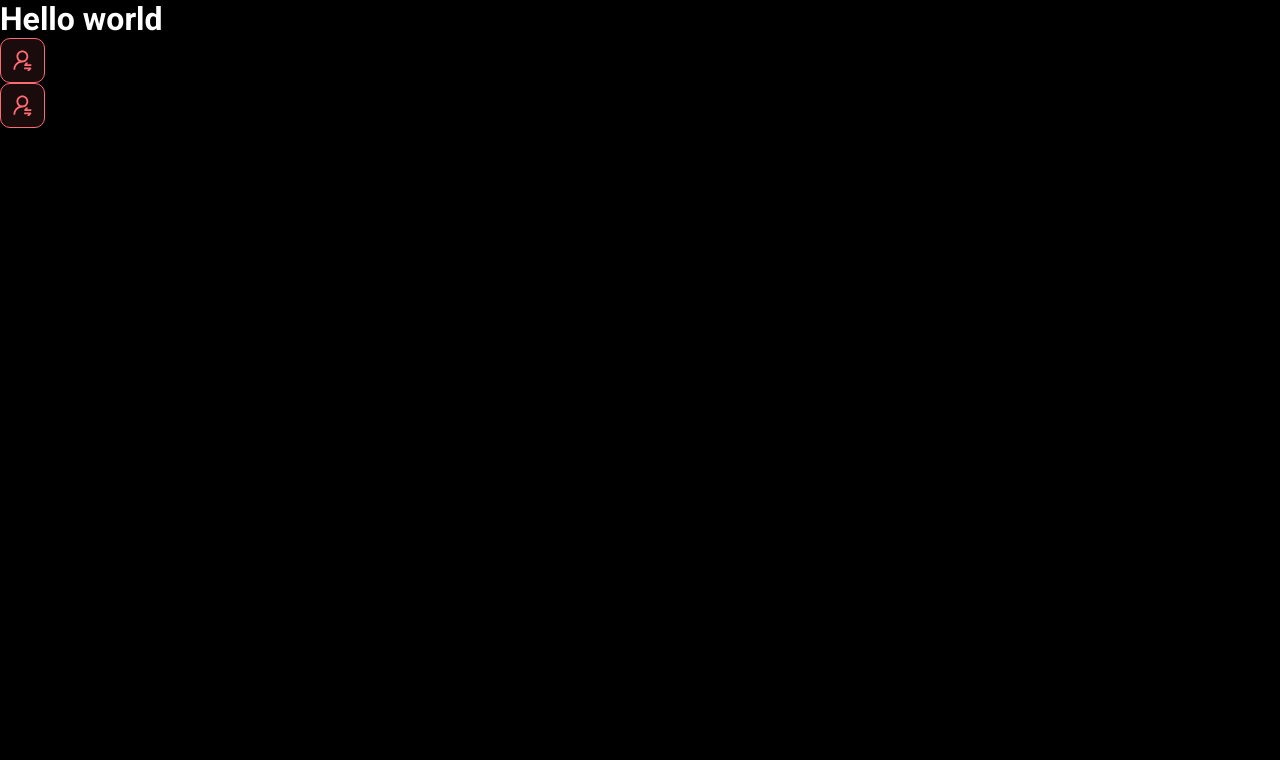
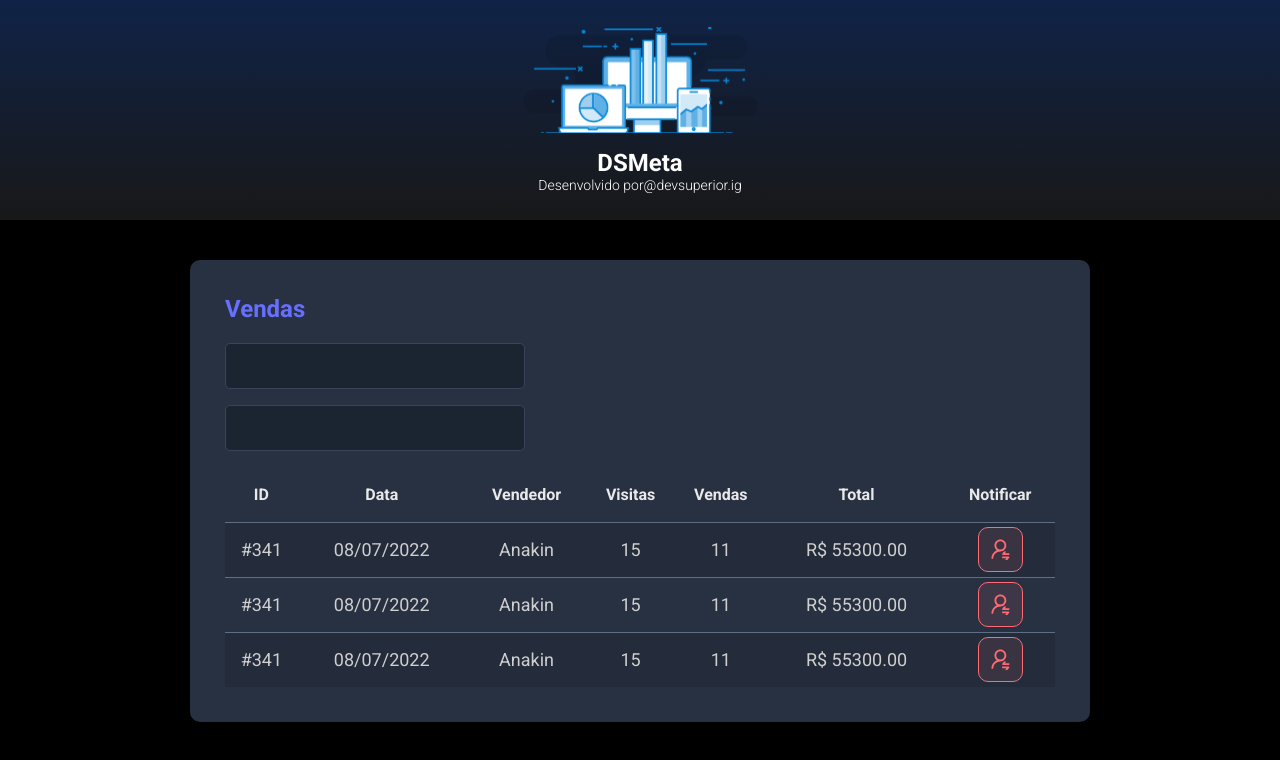
Before and after one commit to Micael-Macedo/dsmeta, a React (Vite) app in the folder frontend/: page / in a window 1280 px wide. Shown: the top 760 px of the page. Built offline with nearby package versions, Linux system fonts and the light colour scheme.

Commit message:
Other components

```diff
--- a/frontend/src/App.tsx
+++ b/frontend/src/App.tsx
@@ -1,11 +1,18 @@
 import NotificationButton from "./components/NotificationButton"
+import Header from "./components/Header"
+import SalesCard from "./components/SalesCard"
 
 function App() {
   return (
     <>
-    <h1>Hello world</h1>
-    <NotificationButton />
-    <NotificationButton/>
+      <Header />
+      <main>
+        <section id="sales">
+          <div className="dsmeta-container">
+            <SalesCard />
+          </div>
+        </section>
+      </main>
     </>
   )
 }
--- /dev/null
+++ b/frontend/src/components/Header/index.tsx
@@ -0,0 +1,18 @@
+import logo from '../../assets/img/logo.svg'
+import './styles.css'
+
+function Header() {
+    return (
+            <header>
+                <div className="dsmeta-logo-container">
+                    <img src={logo} alt="DSMeta" />
+                    <h1>DSMeta</h1>
+                    <p>
+                        Desenvolvido por
+                        <a href="https://www.instagram.com/devsuperior.ig">@devsuperior.ig</a>
+                    </p>
+                </div>
+            </header>
+    )
+}
+export default Header
--- /dev/null
+++ b/frontend/src/components/Header/styles.css
@@ -0,0 +1,27 @@
+header {
+    background: linear-gradient(180deg, #102347 0%, #181818 100%);
+    height: 220px;
+    display: flex;
+    align-items: center;
+    justify-content: center;
+}
+
+.dsmeta-logo-container {
+    display: flex;
+    flex-direction: column;
+    align-items: center;
+}
+
+.dsmeta-logo-container img {
+    width: 235px;
+}
+
+.dsmeta-logo-container h1 {
+    margin-top: 15px;
+    font-size: 24px;
+}
+
+.dsmeta-logo-container p {
+    font-size: 14px;
+    font-weight: 300;
+}
--- /dev/null
+++ b/frontend/src/components/SalesCard/index.tsx
@@ -0,0 +1,79 @@
+import NotificationButton from '../NotificationButton'
+import './styles.css'
+
+function SalesCard() {
+    return (
+        <div className="dsmeta-card">
+            <h2 className="dsmeta-sales-title">Vendas</h2>
+            <div>
+                <div className="dsmeta-form-control-container">
+                    <input className="dsmeta-form-control" type="text" />
+                </div>
+                <div className="dsmeta-form-control-container">
+                    <input className="dsmeta-form-control" type="text" />
+                </div>
+            </div>
+
+            <div>
+                <table className="dsmeta-sales-table">
+                    <thead>
+                        <tr>
+                            <th className="show992">ID</th>
+                            <th className="show576">Data</th>
+                            <th>Vendedor</th>
+                            <th className="show992">Visitas</th>
+                            <th className="show992">Vendas</th>
+                            <th>Total</th>
+                            <th>Notificar</th>
+                        </tr>
+                    </thead>
+                    <tbody>
+                        <tr>
+                            <td className="show992">#341</td>
+                            <td className="show576">08/07/2022</td>
+                            <td>Anakin</td>
+                            <td className="show992">15</td>
+                            <td className="show992">11</td>
+                            <td>R$ 55300.00</td>
+                            <td>
+                                <div className="dsmeta-red-btn-container">
+                                    <NotificationButton />
+                                </div>
+                            </td>
+                        </tr>
+                        <tr>
+                            <td className="show992">#341</td>
+                            <td className="show576">08/07/2022</td>
+                            <td>Anakin</td>
+                            <td className="show992">15</td>
+                            <td className="show992">11</td>
+                            <td>R$ 55300.00</td>
+                            <td>
+                                <div className="dsmeta-red-btn-container">
+                                    <NotificationButton />
+                                </div>
+                            </td>
+                        </tr>
+                        <tr>
+                            <td className="show992">#341</td>
+                            <td className="show576">08/07/2022</td>
+                            <td>Anakin</td>
+                            <td className="show992">15</td>
+                            <td className="show992">11</td>
+                            <td>R$ 55300.00</td>
+                            <td>
+                                <div className="dsmeta-red-btn-container">
+                                    <NotificationButton />
+                                </div>
+                            </td>
+                        </tr>
+                    </tbody>
+
+                </table>
+            </div>
+
+        </div>
+    )
+}
+
+export default SalesCard
--- /dev/null
+++ b/frontend/src/components/SalesCard/styles.css
@@ -0,0 +1,97 @@
+.dsmeta-card {
+    background-color: #283142;
+    border-radius: 10px;
+    padding: 30px 10px;
+}
+
+.dsmeta-sales-title {
+    color: #676fff;
+    font-size: 24px;
+    margin-bottom: 20px;
+}
+
+.dsmeta-form-control-container {
+    margin-bottom: 16px;
+    max-width: 300px;
+}
+
+.dsmeta-form-control {
+    width: 100%;
+    height: 46px;
+    background-color: #1b2531;
+    border: 1px solid #384459;
+    border-radius: 5px;
+    color: #9aaabe;
+    padding: 0 20px;
+    font-size: 18px;
+}
+
+.dsmeta-sales-table {
+    width: 100%;
+    border-spacing: 0;
+    border-collapse: collapse;
+}
+
+.dsmeta-sales-table thead {
+    height: 55px;
+    font-size: 16px;
+    color: #e9e9e9;
+    font-weight: 700;
+}
+
+.dsmeta-sales-table tbody {
+    font-size: 14px;
+    font-weight: 400;
+    color: #cfcfcf;
+    text-align: center;
+}
+
+.dsmeta-sales-table tbody tr {
+    height: 74px;
+    border-top: 1px solid #5f6e82;
+}
+
+.dsmeta-sales-table tbody tr:hover>td {
+    background-color: #384459;
+}
+
+.dsmeta-sales-table tbody tr:nth-child(odd) {
+    background-color: #242c3b;
+}
+
+.dsmeta-red-btn-container {
+    display: flex;
+    justify-content: center;
+}
+
+.show576 {
+    display: none;
+}
+
+.show992 {
+    display: none;
+}
+
+@media (min-width: 576px) {
+    .show576 {
+        display: table-cell;
+    }
+
+    .dsmeta-card {
+        padding: 35px;
+    }
+
+    .dsmeta-sales-table tbody tr {
+        height: 55px;
+    }
+
+    .dsmeta-sales-table tbody {
+        font-size: 18px;
+    }
+}
+
+@media (min-width: 992px) {
+    .show992 {
+        display: table-cell;
+    }
+}
--- a/frontend/src/index.css
+++ b/frontend/src/index.css
@@ -20,40 +20,6 @@
   text-decoration: none;
 }
 
-header {
-  background: linear-gradient(180deg, #102347 0%, #181818 100%);
-  height: 220px;
-  display: flex;
-  align-items: center;
-  justify-content: center;
-}
-
-.dsmeta-logo-container {
-  display: flex;
-  flex-direction: column;
-  align-items: center;
-}
-
-.dsmeta-logo-container img {
-  width: 235px;
-}
-
-.dsmeta-logo-container h1 {
-  margin-top: 15px;
-  font-size: 24px;
-}
-
-.dsmeta-logo-container p {
-  font-size: 14px;
-  font-weight: 300;
-}
-
-.dsmeta-card {
-  background-color: #283142;
-  border-radius: 10px;
-  padding: 30px 10px;
-}
-
 .dsmeta-container {
   width: 100%;
   max-width: 900px;
@@ -63,111 +29,3 @@
 #sales {
   padding: 40px 10px;
 }
-
-.dsmeta-sales-title {
-  color: #676fff;
-  font-size: 24px;
-  margin-bottom: 20px;
-}
-
-.dsmeta-form-control-container {
-  margin-bottom: 16px;
-  max-width: 300px;
-}
-
-.dsmeta-form-control {
-  width: 100%;
-  height: 46px;
-  background-color: #1b2531;
-  border: 1px solid #384459;
-  border-radius: 5px;
-  color: #9aaabe;
-  padding: 0 20px;
-  font-size: 18px;
-}
-
-.dsmeta-sales-table {
-  width: 100%;
-  border-spacing: 0;
-  border-collapse: collapse;
-}
-
-.dsmeta-sales-table thead {
-  height: 55px;
-  font-size: 16px;
-  color: #e9e9e9;
-  font-weight: 700;
-}
-
-.dsmeta-sales-table tbody {
-  font-size: 14px;
-  font-weight: 400;
-  color: #cfcfcf;
-  text-align: center;
-}
-
-.dsmeta-sales-table tbody tr {
-  height: 74px;
-  border-top: 1px solid #5f6e82;
-}
-
-.dsmeta-sales-table tbody tr:hover > td {
-  background-color: #384459;
-}
-
-.dsmeta-sales-table tbody tr:nth-child(odd) {
-  background-color: #242c3b;
-}
-
-.dsmeta-red-btn-container {
-    display: flex;
-    justify-content: center;
-}
-
-.dsmeta-red-btn {
-  height: 45px;
-  width: 45px;
-  background: rgba(255, 107, 114, 0.1);
-  border: 1px solid #ff6b72;
-  border-radius: 10px;
-  display: flex;
-  align-items: center;
-  justify-content: center;
-  cursor: pointer;
-}
-
-.dsmeta-red-btn img {
-    width: 19px;
-}
-
-.show576 {
-    display: none;
-}
-
-.show992 {
-    display: none;
-}
-
-@media (min-width: 576px) {
-    .show576 {
-        display: table-cell;
-    }
-
-    .dsmeta-card {
-        padding: 35px;
-    }
-
-    .dsmeta-sales-table tbody tr {
-        height: 55px;
-    }
-
-    .dsmeta-sales-table tbody {
-        font-size: 18px;
-    }
-}
-
-@media (min-width: 992px) {
-    .show992 {
-        display: table-cell;
-    }
-}
```
Also changed, not shown: frontend/src/assets/img/logo.svg (added).
